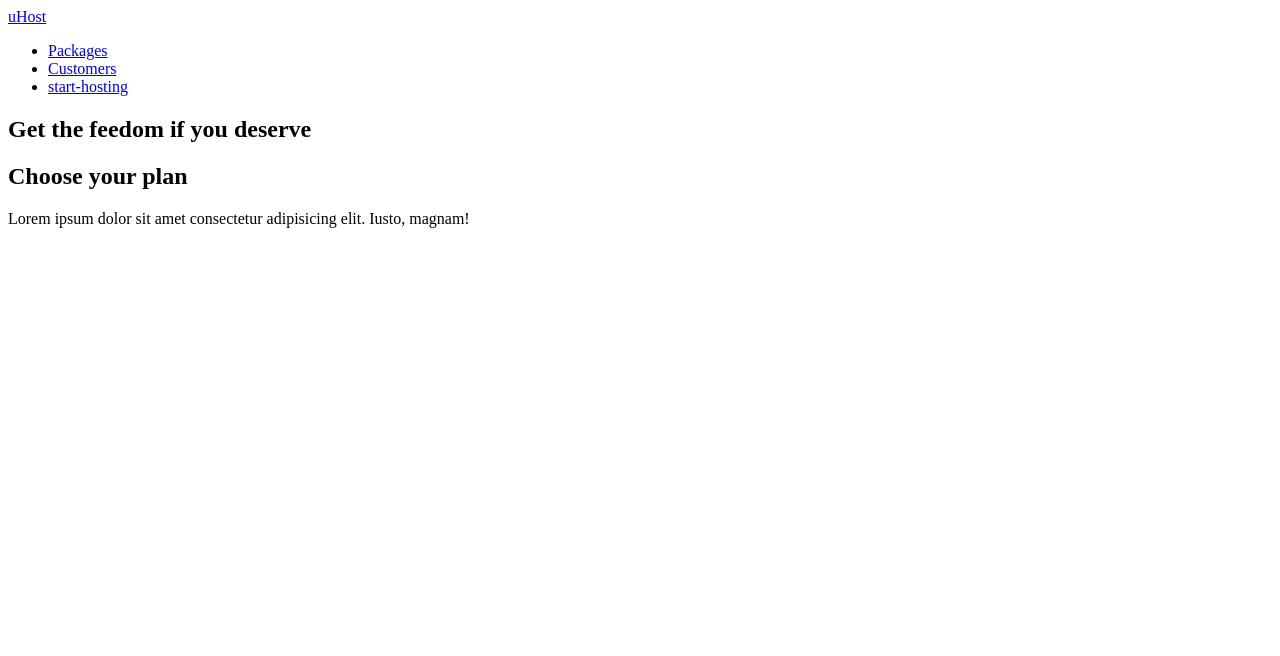
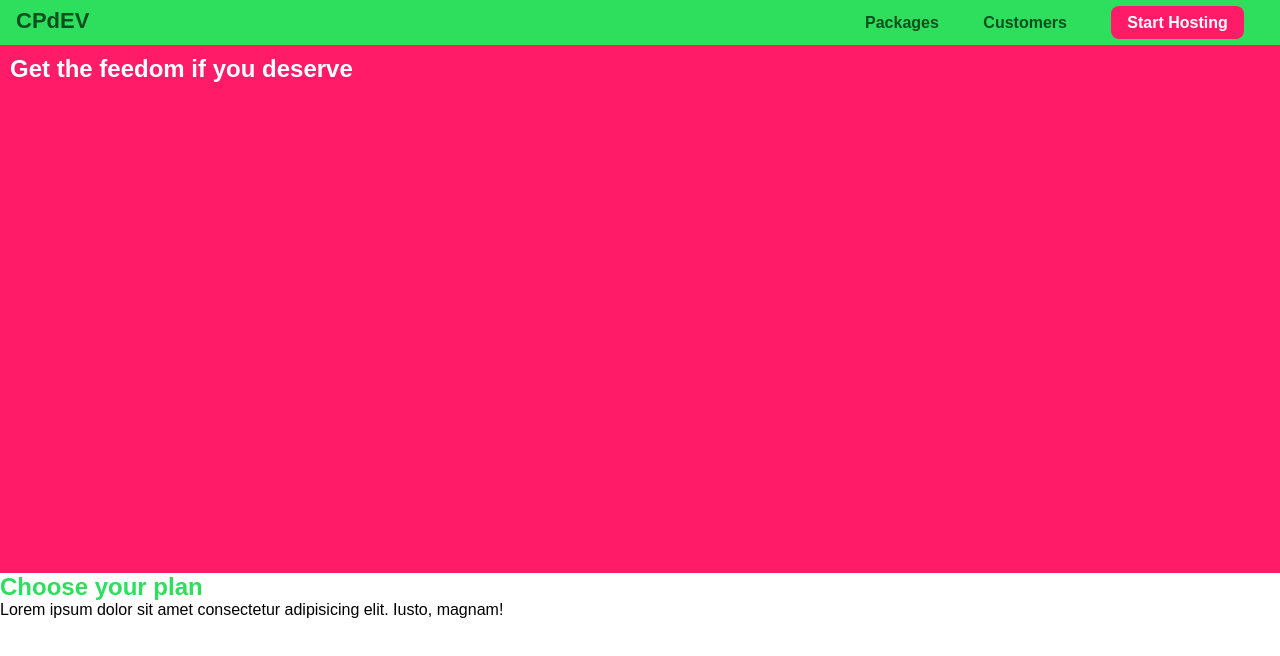
Before and after one commit to utsxvrai/cssLearning, a plain HTML site: page index.html in a window 1280 px wide. Drawn offline with Linux system fonts and the light colour scheme.

Commit message:
more styling

```diff
--- a/index.html
+++ b/index.html
@@ -5,11 +5,12 @@
     <meta http-equiv="X-UA-Compatible" content="IE=edge">
     <meta name="viewport" content="width=device-width, initial-scale=1.0">
     <title>AdCSS</title>
+    <link rel="stylesheet" href="style.css">
 </head>
 <body>
     <header class="main-header">
-        <div class="">
-            <a href="index.html">uHost</a>
+        <div>
+            <a href="index.html" class="main-header__brand">CPdEV</a>
         </div>
         <nav class="main-nav">
             <ul class="main-nav__items">
@@ -19,14 +20,14 @@
                 <li class="main-nav__item">
                     <a href="Customers/index.html">Customers</a>
                 </li>
-                <li class="main-nav__item">
-                    <a href="start-hosting/index.html">start-hosting</a>
+                <li class="main-nav__item main-nav__item--cta" >
+                    <a href="start-hosting/index.html">Start Hosting</a>
                 </li>
             </ul>
         </nav>
     </header>
     <main>
-        <section id="product-review">
+        <section id="product-overview">
             <h1>Get the feedom if you deserve</h1>
         </section>
         <section id="plans">
--- a/style.css
+++ b/style.css
@@ -1,17 +1,16 @@
+
 *{
-    margin-bottom: 0;
+    box-sizing: border-box;
+    margin: 0;
     padding: 0;
 }
 
+body{
+    font-family: sans-serif;
+    margin-top: 0;
 
 
-
-
-
-
-
-
-
+}
 
 #product-overview{
     background: #ff1b68;
@@ -31,22 +30,62 @@
 .main-header{
     width: 100%;
     background:#2ddf5c;
-    padding: 8pxn 16px;
+    padding: 8px 16px;
 }
 
 .main-header > div{
     display: inline-block;
 }
+
+.main-header__brand{
+    color: #0e4f1f;
+    text-decoration: none;
+    font-weight: bold;
+    font-size: 22px;
+
+}
 .main-nav{
     display: inline-block;
+    text-align: right;
+    width: calc(100% - 78px); /* kkep space between i and values */
+    text-decoration: none;
+
 
 }
 .main-nav__items{
     margin: 0;
-    padding:0;
+    padding: 0;
     list-style: none  ;
 }
-.mai-nav__itme{
+.main-nav__item{
     display: inline-block;
+    margin: 5px 20px;
 
 }
+.main-nav__item a{
+    color: #0e4f1f;
+    font-weight: bold;
+    text-decoration: none;
+    padding: 3px 0;
+}
+
+
+.main-nav__item a:hover,
+.main-nav__item a:active{
+    color: white;
+    border-bottom: 5px solid white;
+}
+
+.main-nav__item--cta a{
+    color: white;
+    background: #ff1b68;
+    padding: 8px 16px;
+    border-radius: 8px;
+}
+
+.main-nav__item--cta a:hover,
+.main-nav__item--cta a:active{
+    color: #ff1b68;
+    background:white;
+    border: none;
+}
```
